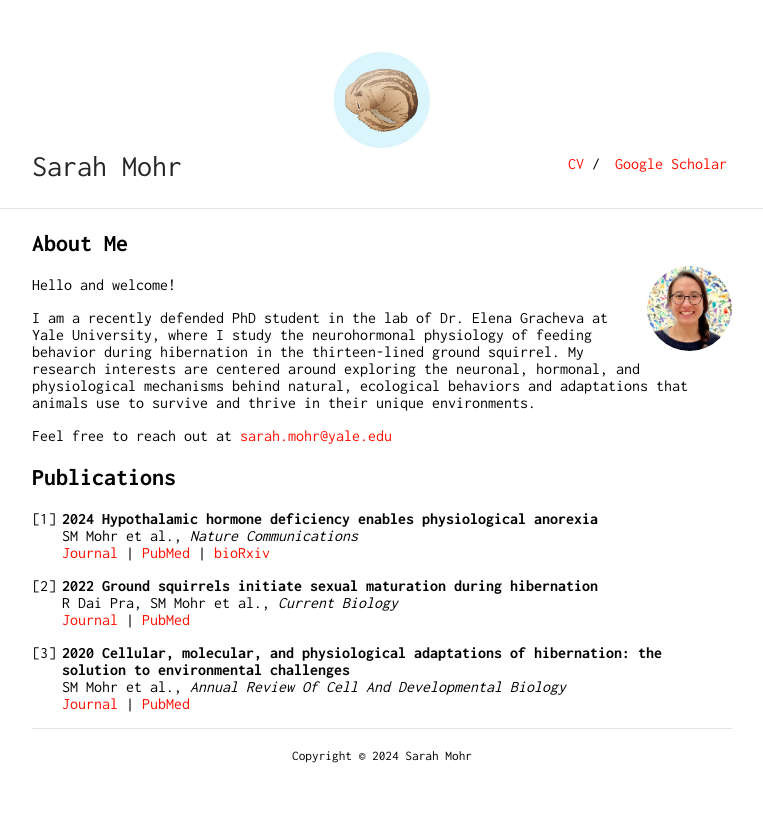
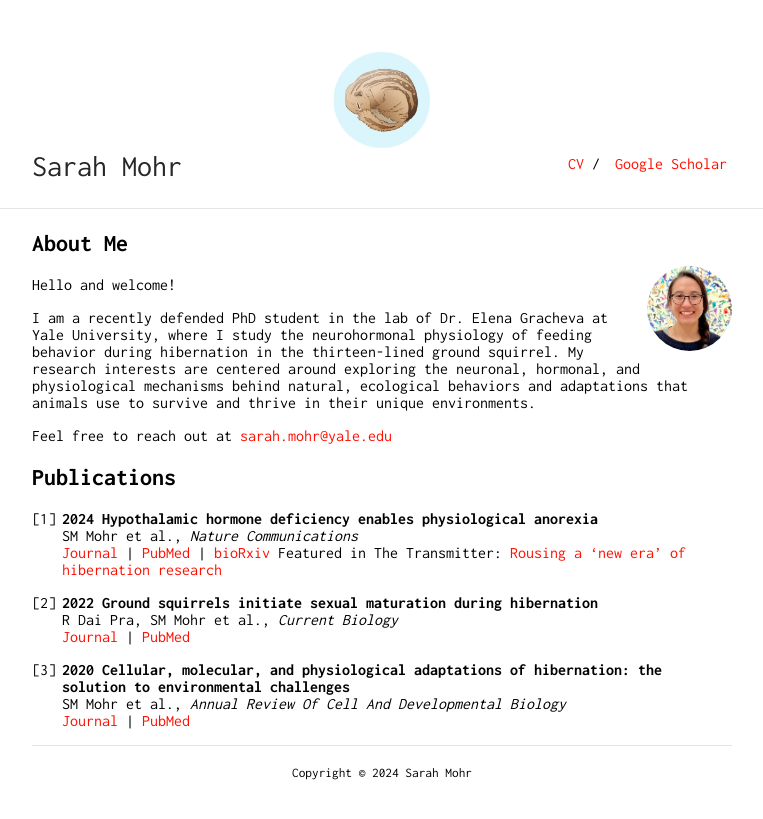
Before and after one commit to smmohr/smmohr.github.io, a Jekyll site: the page built from index.md, in a window 1280 px wide. Shown: the top 819 px of the page, without its empty margins (258-1021 px from the left). Built offline with Jekyll 4.4.1, drawn with Linux system fonts in a browser that asks for light colours.

Commit message:
Update index.md

```diff
--- a/index.md
+++ b/index.md
@@ -30,6 +30,7 @@ This research not only sheds light on the resilience and evolutionary adaptation
 1. **2024 Hypothalamic hormone deficiency enables physiological anorexia**
 	SM Mohr et al., *Nature Communications*
 	[Journal](https://www.nature.com/articles/s41467-024-49996-2) \| [PubMed](https://pubmed.ncbi.nlm.nih.gov/38987241/) \| [bioRxiv](https://www.biorxiv.org/content/10.1101/2023.03.15.532843v2)
+    Featured in The Transmitter: [Rousing a ‘new era’ of hibernation research](https://www.thetransmitter.org/physiology/rousing-a-new-era-of-hibernation-research/)
 
 1.  **2022 Ground squirrels initiate sexual maturation during hibernation**
 	R Dai Pra, SM Mohr et al., *Current Biology*
```
